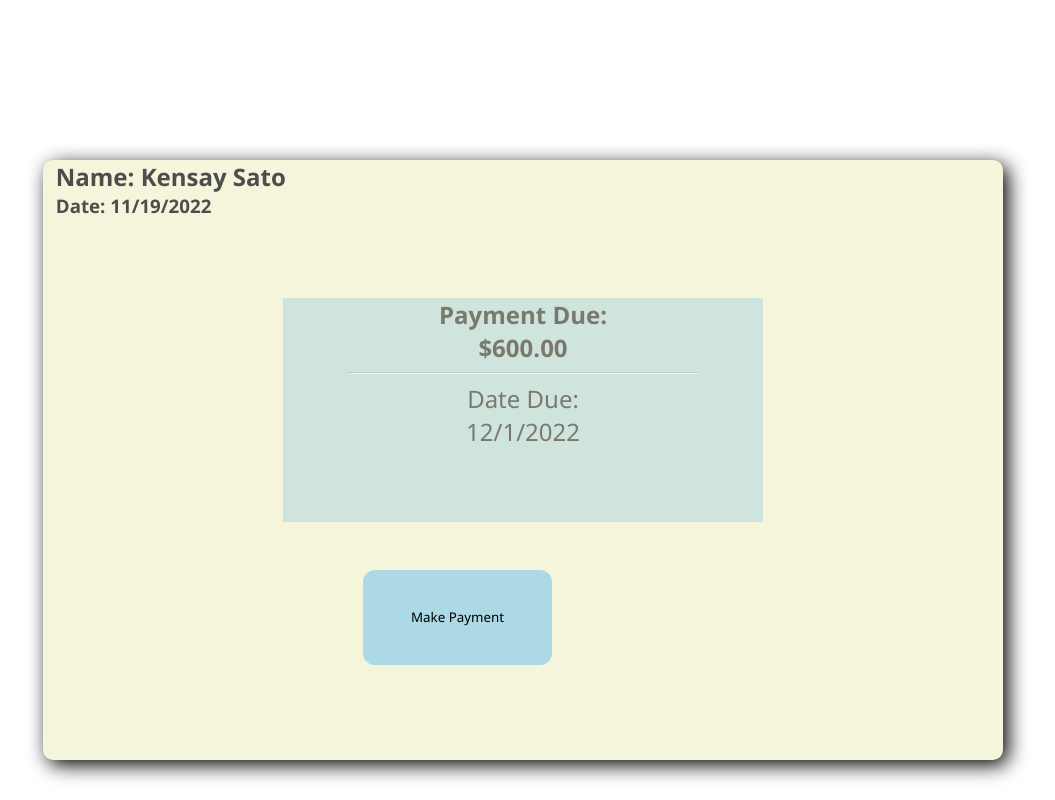
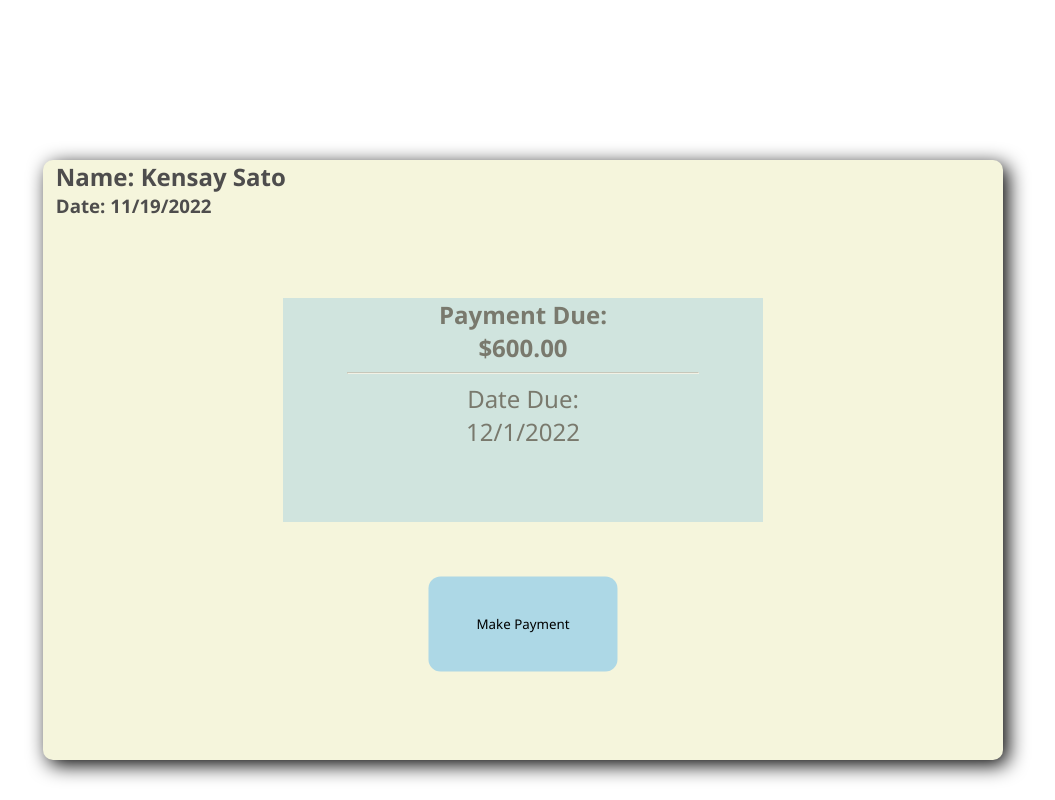
Before and after one commit to KensayS/Payment_Portal, a React (Create React App) app: page /portal in a window 1280 px wide. Shown: the whole page, without its empty margins (117-1172 px from the left). Built offline with nearby package versions, Linux system fonts and the light colour scheme.

Commit message:
buttoncenter

```diff
--- a/src/components/portal.css
+++ b/src/components/portal.css
@@ -38,12 +38,20 @@ b{
     margin-bottom: 0;
 }
 
+.paymentButton{
+    margin: 0;
+    position: absolute;
+    top: 50%;
+    left: 50%;
+    -ms-transform: translate(-50%, 90%);
+    transform: translate(-50%, 90%);
+}
+
 button{
     background-color: lightblue;
     border: none;
     padding: 3vw 6vh;
     margin-top: 6vh;
-    margin-left: 25vw;
     justify-content: center;
     text-align: center;
     border-radius: 12px;
--- a/src/components/portal.js
+++ b/src/components/portal.js
@@ -14,9 +14,11 @@ const Portal = () =>{
                 Date Due:<br></br> 12/1/2022
                 </p>
             </div>
+            <div className='paymentButton'>
             <button>
                 Make Payment
             </button>
+            </div>
         </div>
 )
 }
```
